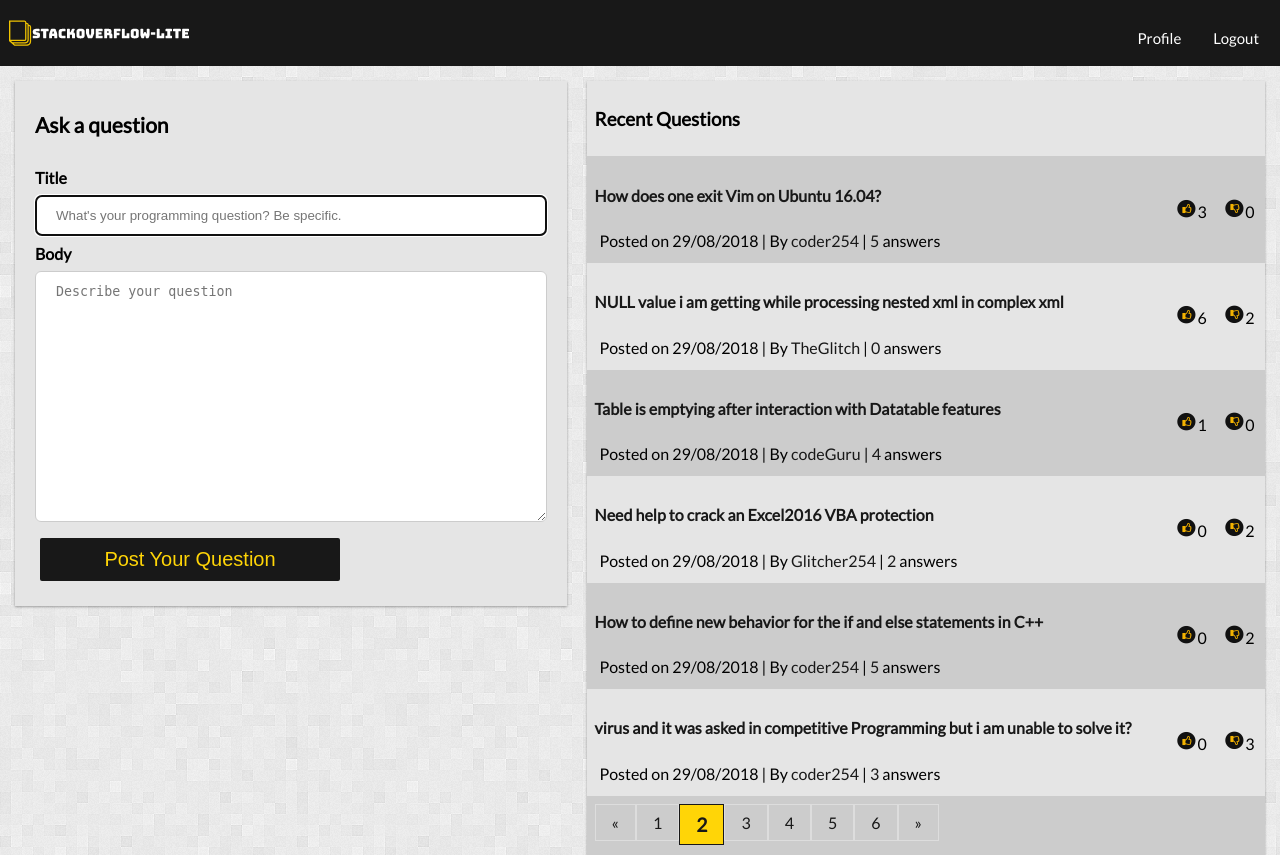
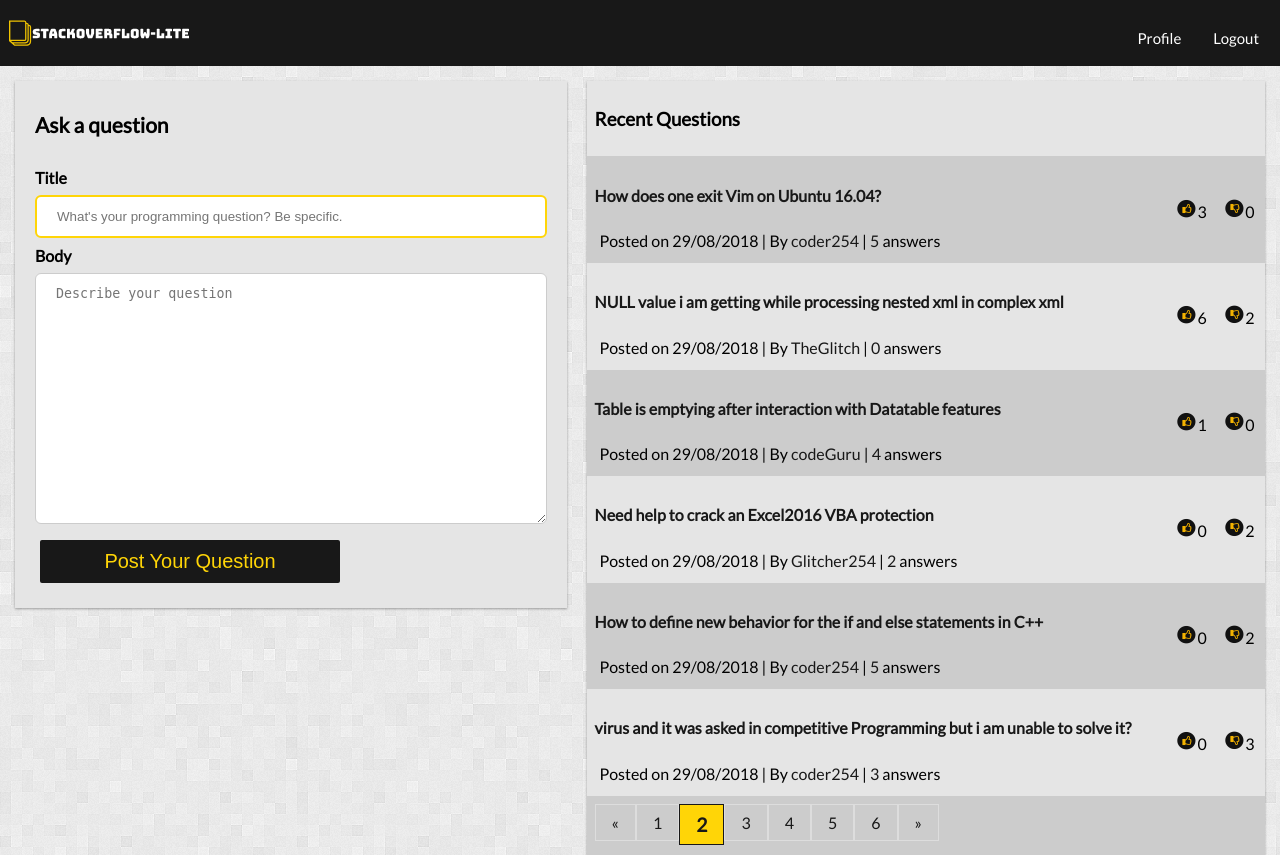
Before and after one commit to jillo-abdullahi/stackoverflow-lite, a PHP site: page /index.html in a window 1280 px wide, with the restyled element focused. Shown: the top 855 px of the page. Run offline with PHP 8.4, Linux system fonts and the light colour scheme.

Commit message:
[Chore #160240721] Add styling for input and textareas in focus

```diff
--- a/ui/css/main.css
+++ b/ui/css/main.css
@@ -120,6 +120,14 @@ input[type=text], input[type=password], textarea,select{
     border: 1px solid #ccc;
     box-sizing: border-box;
     border-radius: 6px;
+}
+
+input:focus, textarea:focus{
+  outline: none;
+  border: 2px solid #ffd507;
+  border-radius: 6px;
+
+
 }
 
 .questions-section {
```
